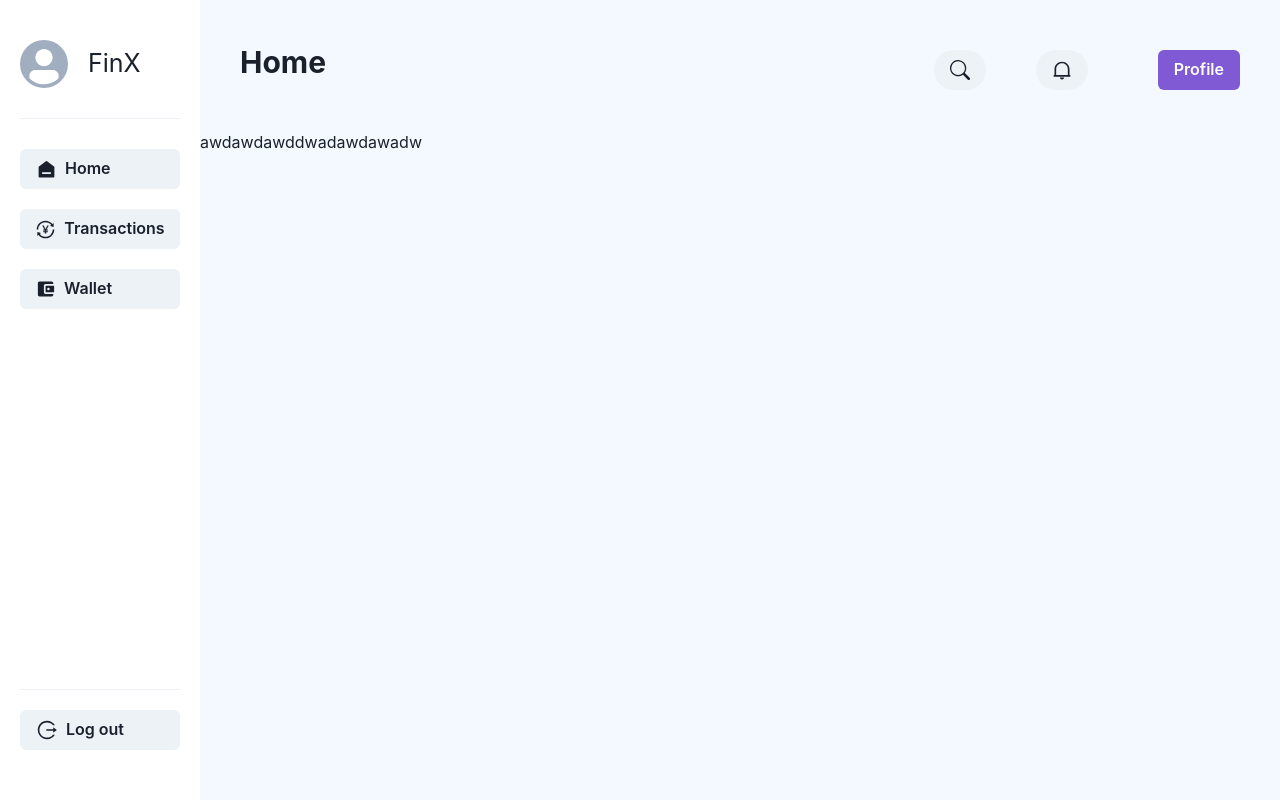
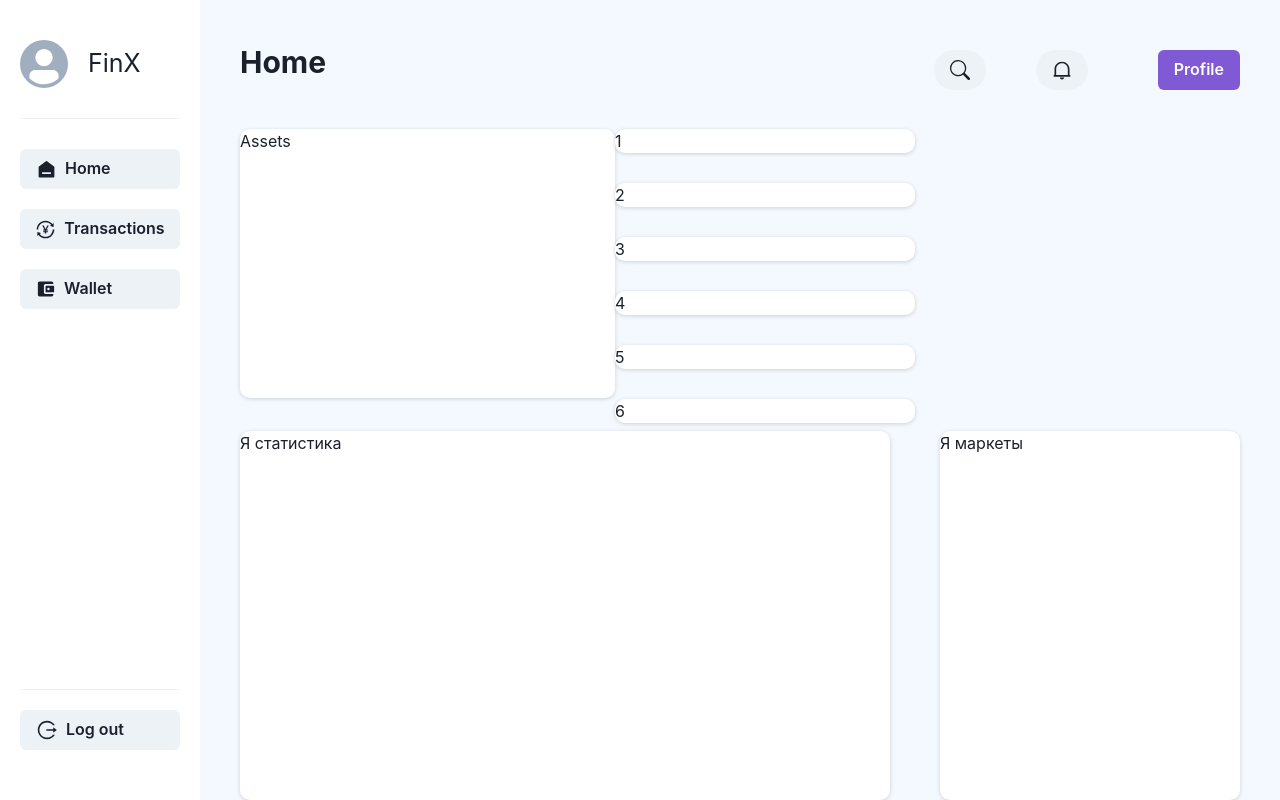
Before and after one commit to Svencap/finance_dashboard, a Next.js app: page / in a window 1280 px wide. Built offline with nearby package versions, Linux system fonts and the light colour scheme; no server answers.

Commit message:
add flex

```diff
--- a/pages/index.tsx
+++ b/pages/index.tsx
@@ -6,7 +6,7 @@ import styles from "../styles/Home.module.scss";
 import axios from "axios";
 import routes from "../routes.js";
 import { useAppDispatch } from "../redux/hooks/redux-hooks";
-import { actions as usersSlice} from "../redux/slices/usersSlice";
+import { actions as usersSlice } from "../redux/slices/usersSlice";
 
 interface User {
   _id: number;
@@ -20,7 +20,7 @@ function HomePage() {
   const router = useRouter();
   const dispatch = useAppDispatch();
 
-  const getNormalalized = (data:any) => {
+  const getNormalalized = (data: any) => {
     const entities = data.reduce((acc: any, item: User) => {
       const { _id, username, email, password, __v } = item;
       acc[item._id] = { id: _id, username, email, password, __v };
@@ -32,12 +32,12 @@ function HomePage() {
   };
 
   useEffect(() => {
-    const { username } = JSON.parse(localStorage.getItem("user") || '{}');
+    const { username } = JSON.parse(localStorage.getItem("user") || "{}");
     const fetchData = async () => {
       const { data } = await axios.post(routes.dataPath(), { username });
       const { ids, entities } = getNormalalized([data]);
       dispatch(usersSlice.addUser({ ids, entities }));
-    }
+    };
     fetchData();
   }, []);
 
@@ -46,7 +46,23 @@ function HomePage() {
       <Navbar />
       <div className={styles.contentWrapper}>
         <Header title="Home" />
-        <div>awdawdawddwadawdawadw</div>
+        <div className={styles.content}>
+          <div className={styles.contentHead}>
+            <div className={styles.assets}>Assets</div>
+            <div className={styles.coinsContainer}>
+              <div className={styles.coins}>1</div>
+              <div className={styles.coins}>2</div>
+              <div className={styles.coins}>3</div>
+              <div className={styles.coins}>4</div>
+              <div className={styles.coins}>5</div>
+              <div className={styles.coins}>6</div>
+            </div>
+          </div>
+          <div className={styles.contentFooter}>
+            <div className={styles.statistic}>Я статистика</div>
+            <div className={styles.markets}>Я маркеты</div>
+          </div>
+        </div>
       </div>
     </div>
   );
--- a/styles/Home.module.scss
+++ b/styles/Home.module.scss
@@ -1,6 +1,6 @@
 .wrapper {
   display: flex;
-  background-color: #F3F9FF;
+  background-color: #f3f9ff;
 }
 
 .contentWrapper {
@@ -9,3 +9,68 @@
   flex-direction: column;
   gap: 30px;
 }
+
+.content {
+  height: 85%;
+  margin-left: 40px;
+  margin-right: 40px;
+  display: flex;
+  flex-direction: column;
+  justify-content: space-between;
+}
+
+
+.contentHead {
+  height: 40%;
+  display: flex;
+  justify-content: space-between;
+}
+
+.assets {
+  background-color: white;
+  border-radius: 10px;
+  display: flex;
+  flex-basis: 600px;
+  box-shadow: rgba(0, 0, 0, 0.16) 0px 1px 4px;
+}
+
+.coinsContainer {
+  display: flex;
+  flex-basis: 1000px;
+  flex-wrap: wrap;
+  gap: 30px;
+  justify-content: space-between;
+}
+
+.coins {
+  display: flex;
+  background-color: white;
+  flex-basis: 300px;
+  max-height: 150px;
+  border-radius: 10px;
+  box-shadow: rgba(0, 0, 0, 0.16) 0px 1px 4px;
+}
+
+
+.contentFooter {
+  height: 55%;
+  display: flex;
+  justify-content: space-between;
+  gap: 50px;
+}
+
+.statistic {
+  background: white;
+  border-radius: 10px;
+  display: flex;
+  flex-grow: 2;
+  box-shadow: rgba(0, 0, 0, 0.16) 0px 1px 4px;
+}
+
+.markets {
+  background: white;
+  border-radius: 10px;
+  display: flex;
+  flex-basis: 300px;
+  box-shadow: rgba(0, 0, 0, 0.16) 0px 1px 4px;
+}
```
